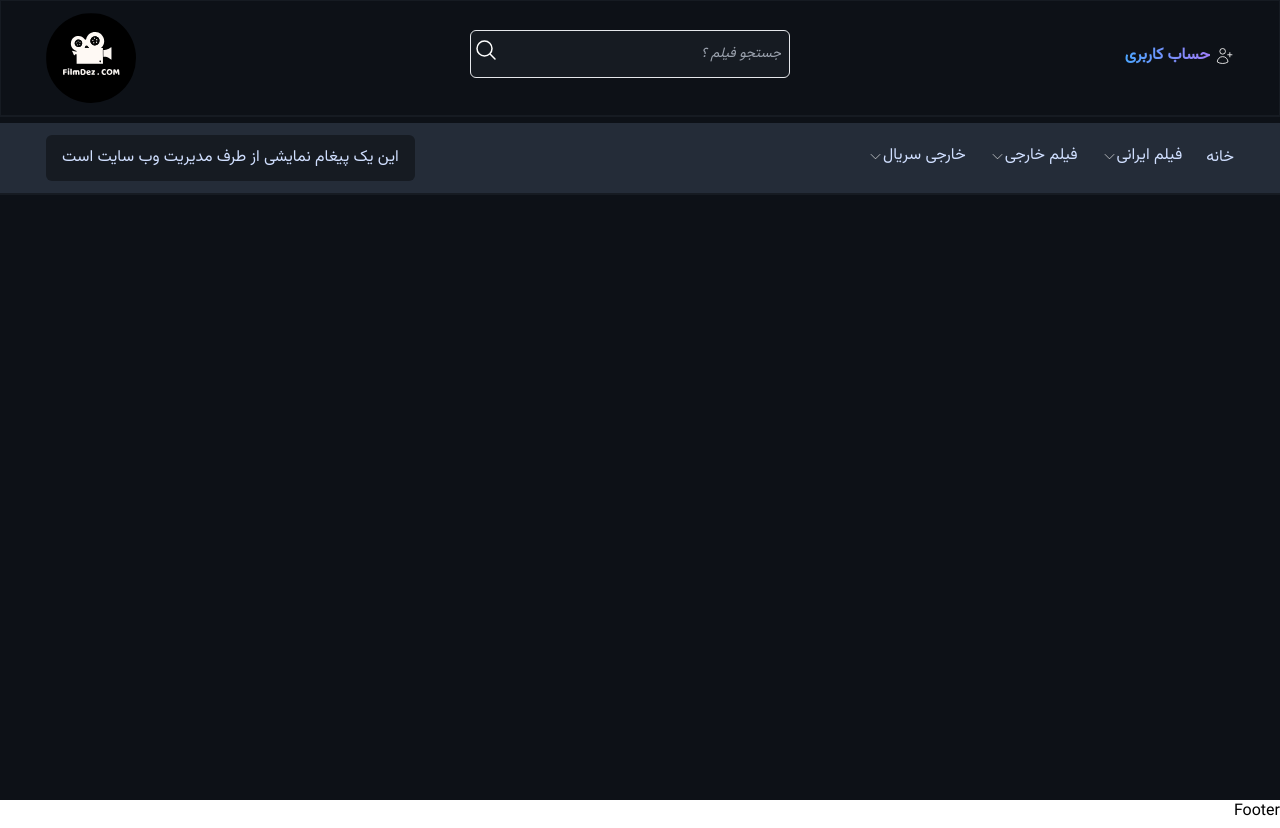
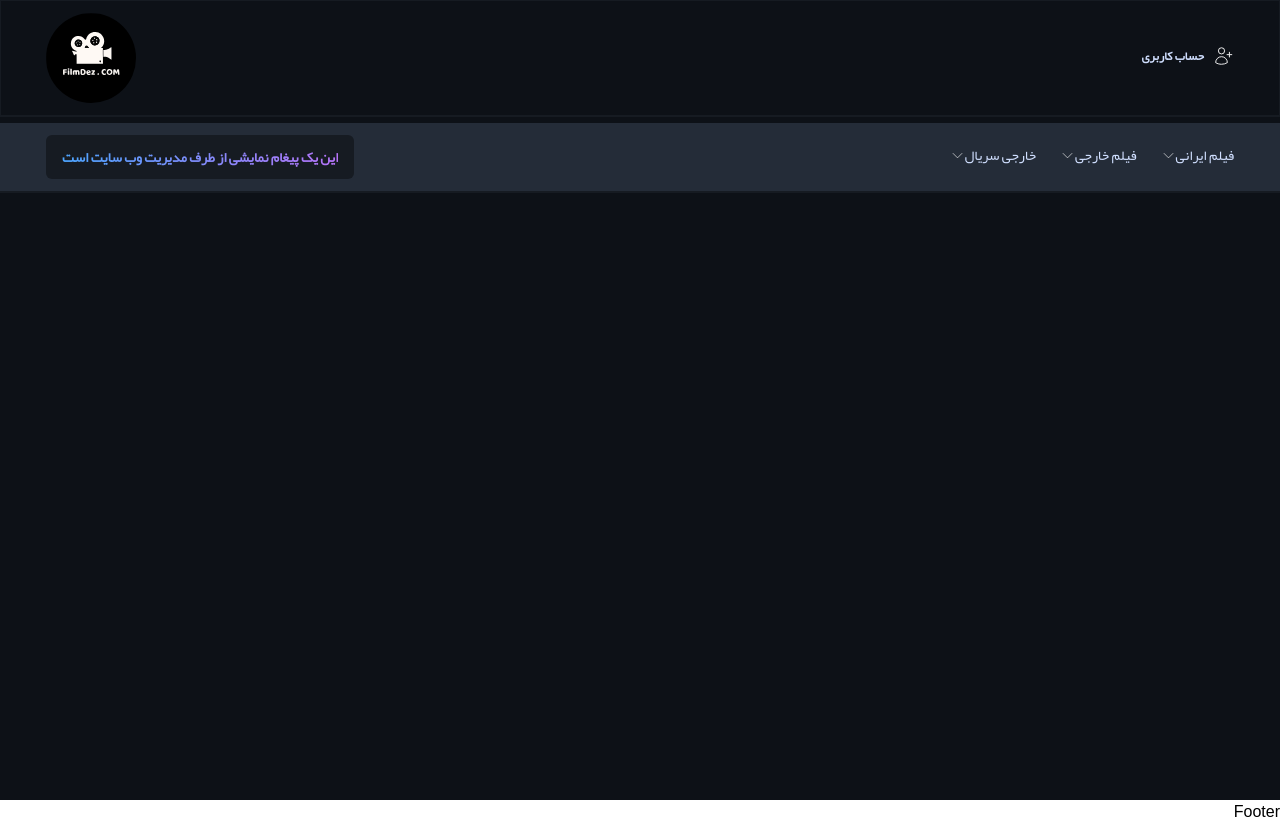
Before and after one commit to meysam-gheitasi/filmdez-com-new, a Next.js app: page / in a window 1280 px wide. Built offline with nearby package versions, Linux system fonts and the light colour scheme.

Commit message:
Ändern der im Projekt verfügbaren Offline-Schriftart. Ändern der Farbe und Größe der Anmeldeoption. Entfernen Sie die Option, nach Hause zu gehen. Diese Änderungen betrafen alle die Navigation und das zugehörige Menü.

```diff
--- a/app/layout.tsx
+++ b/app/layout.tsx
@@ -13,7 +13,7 @@ export const metadata: Metadata = {
 }
 
 const vazirFont = localFont({
-  src: '../public/fonts/Vazirmatn-Regular.woff2'
+  src: '../public/fonts/Yekan.woff'
 })
 
 export default function RootLayout({
--- a/components/navbar/MenuNavbar.tsx
+++ b/components/navbar/MenuNavbar.tsx
@@ -6,14 +6,10 @@ import { NAV_MENU_MOVIES_FOREIGN, NAV_MENU_IRANIAN, NAV_MENU_SERIES } from "@/ap
 export default function MenuNavbar() {
     return (
         <div className="flex-center w-full bg-black-400 border-b-2 border-black-200 text-white-800">
-            <div className="flex-between  max-w-screen-xl w-full body-text !text-xm py-3 px-4">
+            <div className="flex-between  max-w-screen-xl w-full text-sm py-3 px-4">
                 {/* Main-Menu */}
                 <div className="max-md:hidden flex-center gap-x-6">
 
-                    {/* HOME */}
-                    <div>
-                        <span className="body-text">خانه</span>
-                    </div>
                     {/* MENU 1 */}
                     <div className="flex-center gap-x-3">
                         <div className="flex-center" >
@@ -91,7 +87,7 @@ export default function MenuNavbar() {
 
                 </div>
                 <div className="flex-center py-3 px-4 rounded-md bg-black-200">
-                    <span>
+                    <span className="text-gradient_blue-purple font-semibold">
                         این یک پیغام نمایشی از طرف مدیریت وب سایت است
                     </span>
                 </div>
--- a/components/navbar/Navbar.tsx
+++ b/components/navbar/Navbar.tsx
@@ -9,25 +9,27 @@ import logo from "@/public/assets/logo-filmdez.svg"
 export default function Navbar() {
   return (
     <nav className="w-full flex-center fixed top-0 z-50 border border-b-2 border-black-200 bg-black-100 text-white-800">
-      <div className="flex-between max-w-screen-xl w-full body-text !text-xm py-3 px-4">
+      <div className="flex-between max-w-screen-xl w-full text-sm py-3 px-4">
 
         {/* LOGIN & SINGUP */}
         <div className="max-lg:hidden flex-center gap-x-3">
           {NAV_ACCOUNT.map(item =>
-            <div className="flex-center text-gradient_blue-purple font-bold pb-1" key={item.key}>
-              <Link className="hover flex-center gap-x-1" href={item.slug}>
-                <Image className="white-svg object-contain" alt="logo website" src={item.icon} priority={false} width={20} height={18} />
+            <div className="flex-center text-xs font-bold pb-1" key={item.key}>
+              <Link className="hover flex-center gap-x-2" href={item.slug}>
+                <Image className="white-svg object-contain" alt="logo website" src={item.icon} priority={false} width={22} height={18} />
                 {item.title}
               </Link>
             </div>
           )}
         </div>
 
-        {/* SEARCH BOX */}
-        <div className="w-80 max-md:w-72 relative hover:cursor-pointer  ">
-          <input className="w-full py-3 px-2 mt-2 hover:cursor-pointer placeholder:text-sm rounded-md bg-black-200 border border-input  outline-5C469C focus:outline-indigo-900 italic mb-4" type="text" placeholder="جستجو فیلم ؟" />
-          <Image className="w-6 h-6 white-svg absolute top-4 left-1" src={SVG_NAVBAR[0]} alt="searchbar" width={15} height={15} />
-        </div>
+        {/* <div>
+
+          <div className="w-80 max-md:w-72 relative hover:cursor-pointer  ">
+            <input className="w-full py-3 px-2 mt-2 hover:cursor-pointer placeholder:text-sm rounded-md bg-black-200 border border-input  outline-5C469C focus:outline-indigo-900 italic mb-4" type="text" placeholder="جستجو فیلم ؟" />
+            <Image className="w-6 h-6 white-svg absolute top-4 left-1" src={SVG_NAVBAR[0]} alt="searchbar" width={15} height={15} />
+          </div>
+        </div> */}
 
         {/* LOGO */}
         <div>
```
Also changed, not shown: public/fonts/Yekan.woff (added).
